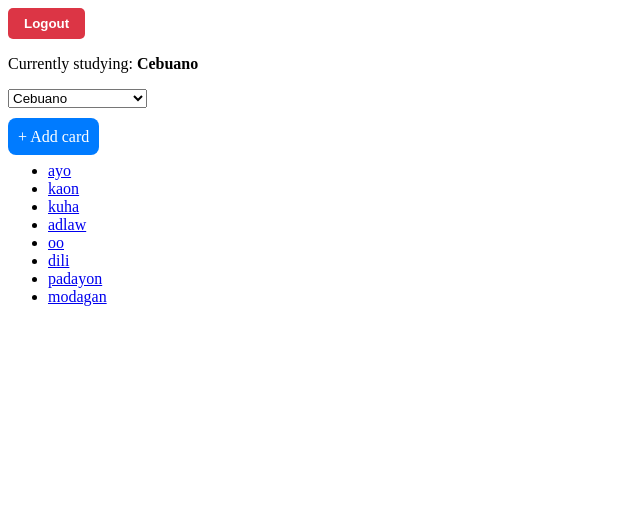
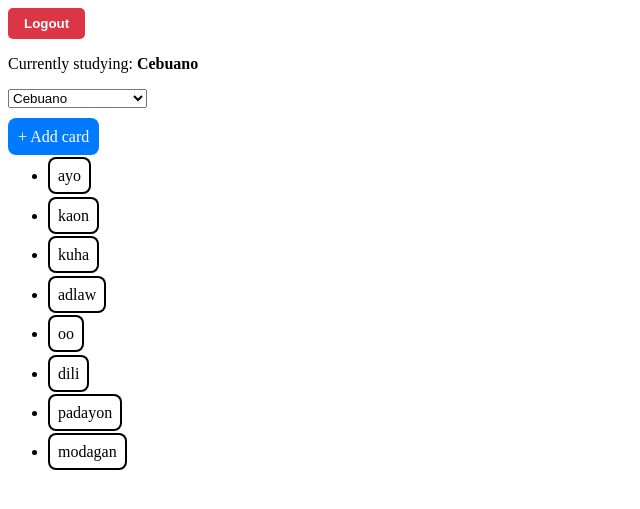
Before and after one commit to keithayeras/SpeakNoy, a Django app: page /SpeakNoy/?set_dialect=Cebuano in a window 1280 px wide. Shown: the top 509 px of the page, without its empty margins (0-640 px from the left). Run offline with Django 5.2, Linux system fonts and the light colour scheme; a user stored in the database is signed in; data comes from the database, SQL or seed files in the repository; both versions use the stored data as it was after the commit.

Commit message:
Added some CSS buttons, close button for cards, and made a pseudo-card list

```diff
--- a/static/flashcards/style.css
+++ b/static/flashcards/style.css
@@ -68,3 +68,26 @@
 .logout-btn:hover {
     background-color: #c82333;
 }
+
+.btn-close {
+    padding: 10px;
+    background: #4d4d4d;
+    color: white;
+    text-decoration: none;
+    border-radius: 8px;
+    transition: transform 0.2s;
+}
+
+.btn-card {
+    padding: 10px;
+    background: #ffffff;
+    color: #000000;
+    box-shadow: inset 0 0 0 2px #000000;
+    text-decoration: none;
+    border-radius: 8px;
+    transition: transform 0.2s;
+}
+
+.btn-card:hover {
+    transform: scale(1.05);
+}
--- a/templates/flashcards/flashcard_detail.html
+++ b/templates/flashcards/flashcard_detail.html
@@ -9,6 +9,7 @@
 {% block content %}
     <h1>{{ flashcard.word }}</h1>
     <button id="flip" class='btn-primary'>Flip Card</button>
+    <a href="{% url 'SpeakNoy:cardlist' %}" class="btn-close">⨉</a>
 
     <div id="rearOfCard" style="display:none;">
         <ul>
--- a/templates/flashcards/flashcard_list.html
+++ b/templates/flashcards/flashcard_list.html
@@ -49,7 +49,8 @@
     {% endif %}
     <ul>
         {% for card in flashcard %}
-            <li><a href="{% url 'SpeakNoy:card' card.pk %}">{{ card.word }}</a></li>
+            <h1></h1>
+            <li><a href="{% url 'SpeakNoy:card' card.pk %}" class="btn-card">{{ card.word }}</a></li>
         {% endfor %}
     </ul>
 {% endblock %}
```
Also changed, not shown: db.sqlite3.
